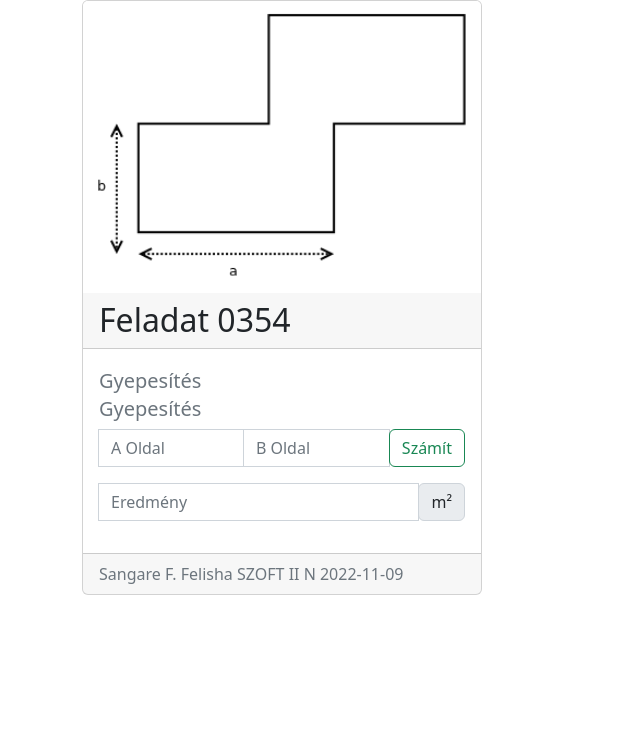
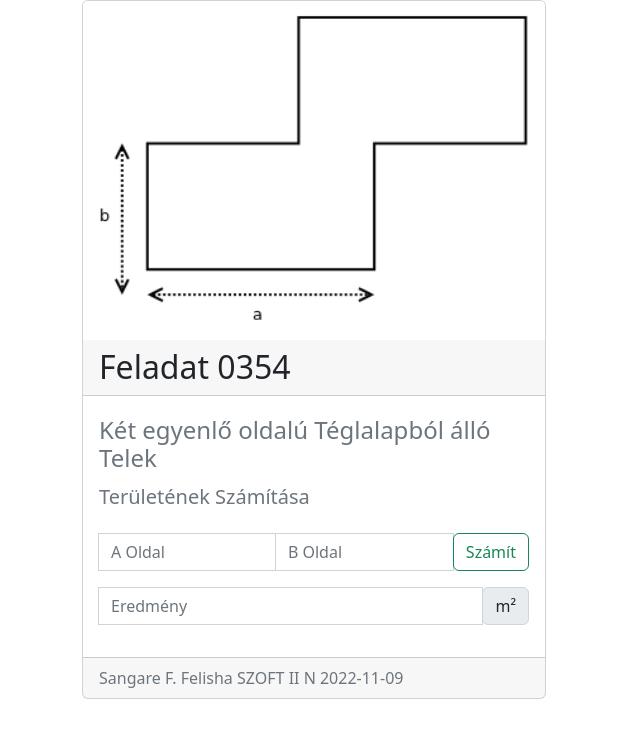
Before and after one commit to fe-ktch/Angular-Telteg, an Angular app: page / in a window 1280 px wide. Shown: the top 738 px of the page, without its empty margins (0-640 px from the left). Built offline with nearby package versions, Linux system fonts and the light colour scheme.

Commit message:
fix titles

```diff
--- a/src/app/app.component.html
+++ b/src/app/app.component.html
@@ -11,13 +11,13 @@
 -->
 
 <div class="container">
-    <div class="card" style="width: 25rem">
+    <div class="card" style="width: 29rem">
       <img class="card-img-top" src="assets/images/telek_0354.png" alt="Card image cap">
       <h2 class="card-header">Feladat 0354</h2>
       <div class="card-body">
         <h5 class="card-subtitle mb-2 text-muted"></h5>
-        <h5 class="card-subtitle mb-2 text-muted">Gyepesítés</h5>
-        <h5 class="card-subtitle mb-2 text-muted">Gyepesítés</h5>
+        <h4 class="card-subtitle mb-3 text-muted">Két egyenlő oldalú Téglalapból álló Telek</h4>
+        <h5 class="card-subtitle mb-4 text-muted">Területének Számítása</h5>
         <div class="calcArea-Form">
           <div class="input-group mb-3">
             <label for="" class="form-label"></label>
```
